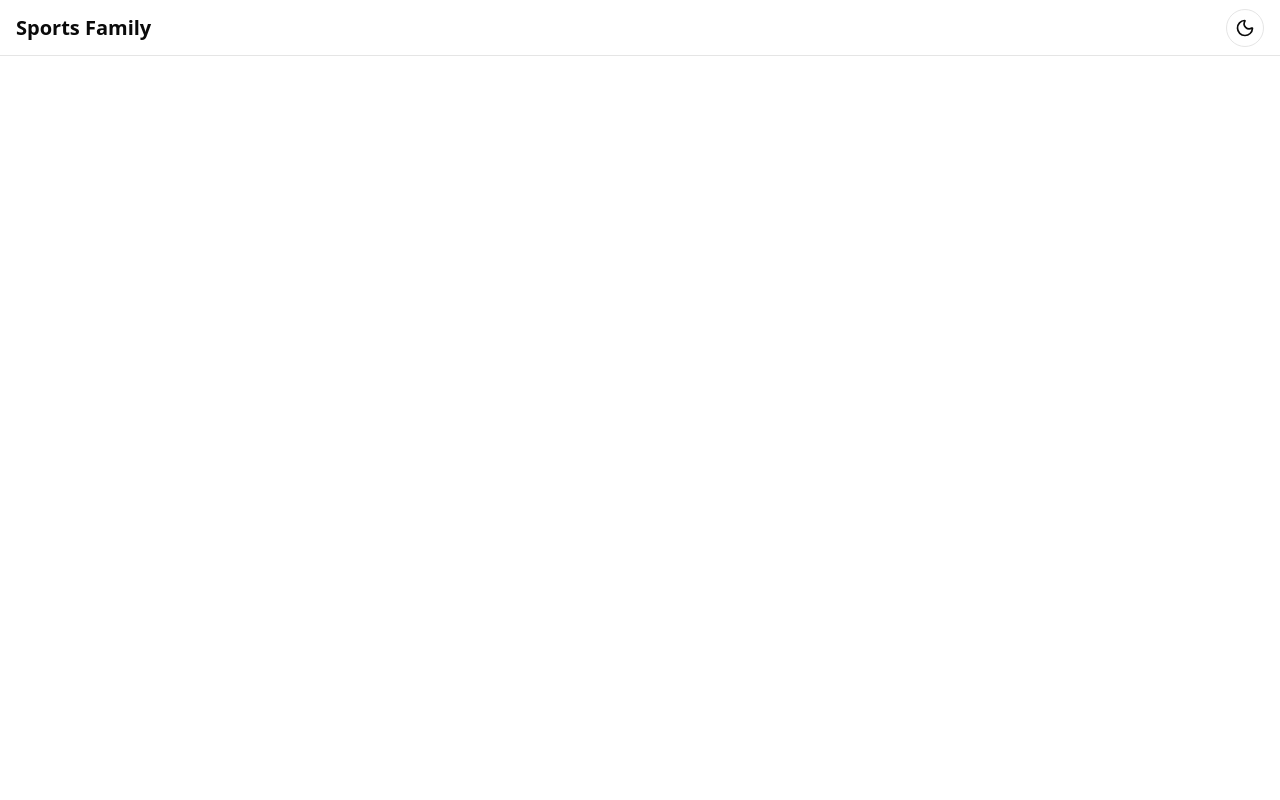
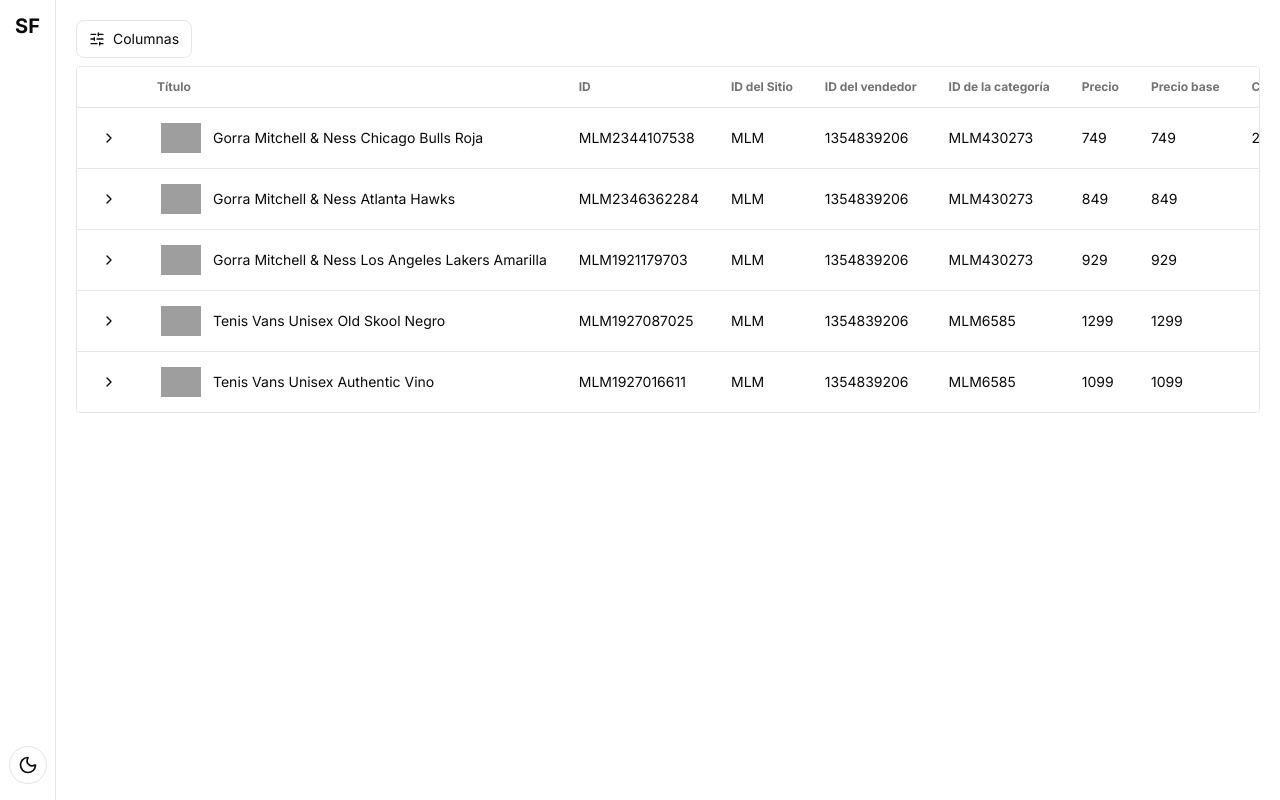
Before and after one commit to IsluCobian/mini-proyecto, a Vue app: page / in a window 1280 px wide. Built offline with nearby package versions, Linux system fonts and the light colour scheme; grey boxes are pictures that could not be loaded.

Commit message:
refactor: update Header layout and add ProductsTable and VariantSubTable components

```diff
--- a/src/components/Header.vue
+++ b/src/components/Header.vue
@@ -3,8 +3,10 @@
 </script>
 
 <template>
-  <header class="flex h-14 w-full items-center justify-between border-b p-4">
-    <h1 class="text-xl leading-none font-bold">Sports Family</h1>
+  <header
+    class="flex h-full w-14 flex-col items-center justify-between border-r p-4"
+  >
+    <h1 class="text-xl leading-none font-bold">SF</h1>
     <ThemeToggle />
   </header>
 </template>
--- /dev/null
+++ b/src/components/ProductsTable.vue
@@ -0,0 +1,91 @@
+<script setup>
+import { cn } from "@/lib/utils.js"
+import { ref, computed } from "vue"
+import Table from "@/components/ui/Table.vue"
+import Button from "@/components/ui/Button.vue"
+import ColumnToggle from "@/components/ui/ColumnToggle.vue"
+import VariantSubTable from "@/components/VariantSubTable.vue"
+import { Trash2, PencilLine, ChevronRight } from "lucide-vue-next"
+
+const { products } = defineProps({
+  products: {
+    type: Array,
+    required: true,
+  },
+})
+const productsWithState = ref(products.map((p) => ({ ...p, isOpen: false })))
+const columns = [
+  { key: "variations", label: "", sticky: true, stickyLeft: 0 },
+  { key: "title", label: "Título", sticky: true, stickyLeft: 60 },
+  { key: "id", label: "ID" },
+  { key: "site_id", label: "ID del Sitio" },
+  { key: "seller_id", label: "ID del vendedor" },
+  { key: "category_id", label: "ID de la categoría" },
+  { key: "price", label: "Precio" },
+  { key: "base_price", label: "Precio base" },
+  { key: "initial_quantity", label: "Cant. Inicial" },
+  { key: "available_quantity", label: "Cant. disponible" },
+  { key: "sold_quantity", label: "Cant. vendida" },
+  { key: "actions", label: "Acciones" },
+]
+const visibleColumnKeys = ref(columns.map((c) => c.key))
+
+const filteredColumns = computed(() =>
+  columns.filter((col) => visibleColumnKeys.value.includes(col.key))
+)
+</script>
+
+<template>
+  <div class="flex flex-col gap-2">
+    <ColumnToggle
+      v-model="visibleColumnKeys"
+      :all-columns="
+        columns.filter(
+          (col) => col.key !== 'variations' && col.key !== 'actions'
+        )
+      "
+    />
+    <Table :columns="filteredColumns" :data="productsWithState">
+      <template #title="{ row }">
+        <div class="flex items-center gap-2 truncate">
+          <div
+            class="flex size-12 items-center justify-center rounded-sm bg-white p-1"
+          >
+            <img
+              :src="row.pictures?.[0]?.url"
+              alt="Producto"
+              class="object-contain"
+            />
+          </div>
+          {{ row.title }}
+        </div>
+      </template>
+      <template #variations="{ row }">
+        <Button
+          variant="icon"
+          @click="row.isOpen = !row.isOpen"
+          :class="
+            cn(
+              'hover:text-primary border-0 text-xs [&_svg]:transition-transform [&_svg]:duration-150 [&_svg]:ease-in-out',
+              row.isOpen && 'text-primary [&_svg]:rotate-90'
+            )
+          "
+        >
+          <ChevronRight />
+        </Button>
+      </template>
+      <template #expandedRow="{ row, rowIndex }">
+        <VariantSubTable :variations="row.variations" />
+      </template>
+
+      <template #actions="{ row }">
+        <Button variant="icon">
+          <PencilLine />
+        </Button>
+        <Button variant="icon" class="group hover:bg-red-500">
+          <Trash2 class="group-hover:text-background" />
+        </Button>
+      </template>
+    </Table>
+  </div>
+</template>
--- /dev/null
+++ b/src/components/VariantSubTable.vue
@@ -0,0 +1,55 @@
+<script setup>
+import Table from "@/components/ui/Table.vue"
+
+defineProps({
+  variations: {
+    type: Array,
+    required: true,
+  },
+})
+
+const columns = [
+  { key: "color", label: "Color" },
+  { key: "tallas", label: "Tallas" },
+  { key: "price", label: "Precio" },
+]
+
+function groupVariationsByColor(variations) {
+  const grouped = {}
+
+  variations.forEach((variation) => {
+    const colorAttr = variation.attribute_combinations.find(
+      (attr) => attr.name === "Color"
+    )
+    const sizeAttr = variation.attribute_combinations.find(
+      (attr) => attr.name === "Talla"
+    )
+
+    const color = colorAttr?.value_name || "Desconocido"
+    const size = sizeAttr?.value_name || "-"
+    const price = variation.price
+
+    if (!grouped[color]) {
+      grouped[color] = {
+        color,
+        tallas: [size],
+        price,
+      }
+    } else {
+      grouped[color].tallas.push(size)
+    }
+  })
+
+  return Object.values(grouped).map((item) => ({
+    ...item,
+    tallas: item.tallas.join(", "),
+  }))
+}
+</script>
+
+<template>
+  <div class="ml-5 w-2/3 p-3 pt-1">
+    <h2 class="text-muted-foreground mb-2 text-sm font-semibold">Variantes</h2>
+    <Table :columns="columns" :data="groupVariationsByColor(variations)" />
+  </div>
+</template>
--- a/src/style.css
+++ b/src/style.css
@@ -117,5 +117,26 @@
   }
   body {
     @apply bg-background text-foreground;
+    font-family: "Inter", sans-serif;
   }
 }
+
+::-webkit-scrollbar {
+  @apply h-1.5 w-1.5;
+}
+
+/* Track */
+::-webkit-scrollbar-track {
+  @apply bg-muted;
+}
+
+/* Handle */
+::-webkit-scrollbar-thumb {
+  background: #afafaf;
+  border-radius: 5px;
+}
+
+/* Handle on hover */
+::-webkit-scrollbar-thumb:hover {
+  background: #8f8f8f;
+}
--- a/src/views/Home.vue
+++ b/src/views/Home.vue
@@ -1,9 +1,15 @@
 <script setup>
 import Header from "@/components/Header.vue"
+import { useProducts } from "@/composables/useProducts"
+import ProductsTable from "@/components/ProductsTable.vue"
+const { products } = useProducts()
 </script>
 
 <template>
-  <div class="flex h-screen w-full">
+  <div class="flex h-screen w-screen overflow-x-hidden">
     <Header />
+    <main class="flex-1 overflow-x-auto p-5">
+      <ProductsTable :products="products" />
+    </main>
   </div>
 </template>
```
